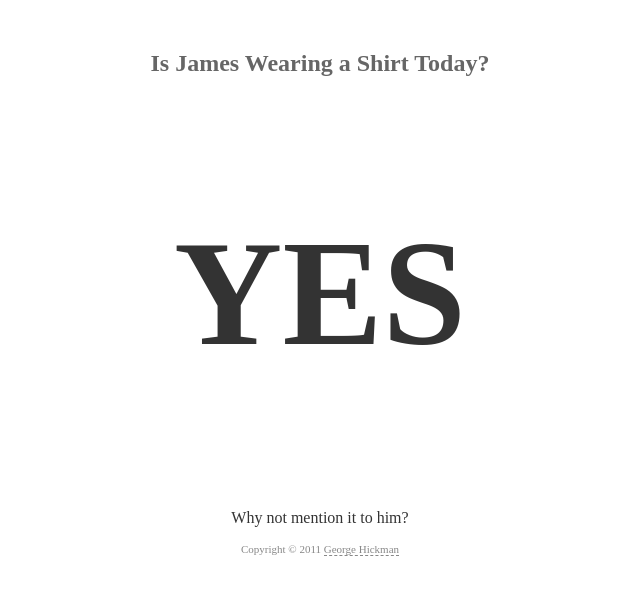
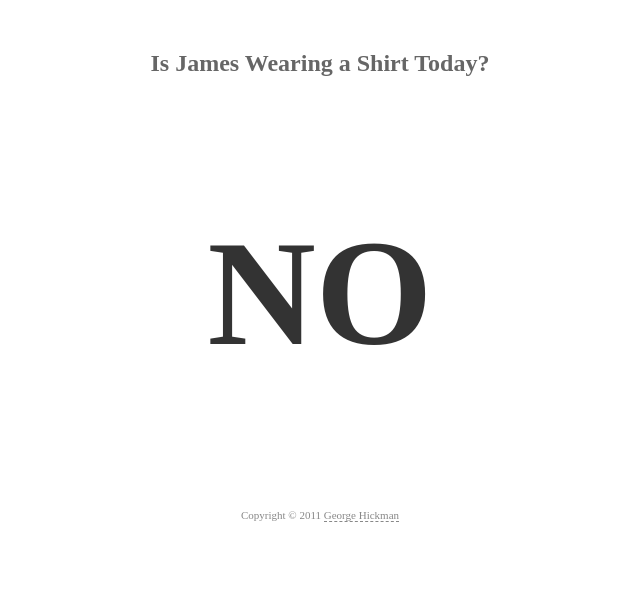
Before and after one commit to ghickman/isjameswearingashirttoday, a plain HTML site: page index.html in a window 1280 px wide. Shown: the whole page, without its empty margins (320-960 px from the left). Drawn offline with Linux system fonts and the light colour scheme.

Commit message:
not today =(

```diff
--- a/index.html
+++ b/index.html
@@ -13,8 +13,7 @@
         <h2>Is James Wearing a Shirt Today?</h2>
       </header>
       <div id="main">
-        <h1>YES</h1>
-        <p>Why not mention it to him?</p>
+        <h1>NO</h1>
       </div>
       <footer>
         <p>Copyright &copy; 2011 <a href="http://ghickman.co.uk">George Hickman</a></p>
```
